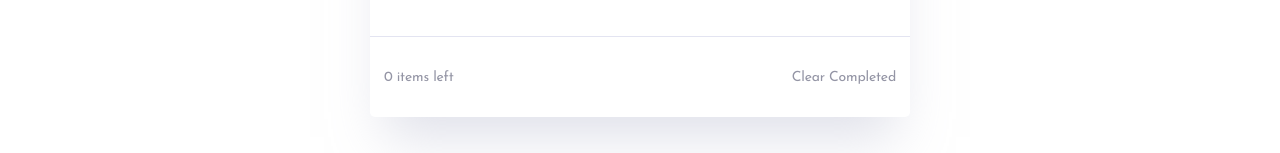
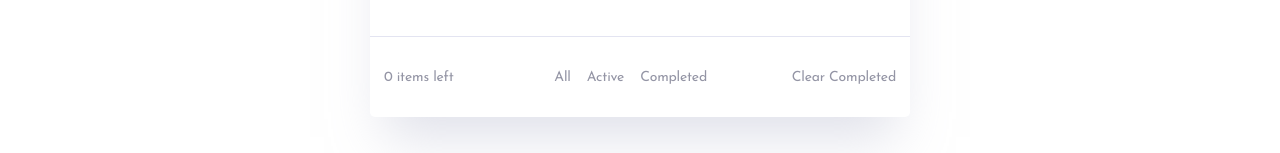
Before and after one commit to ronnypdev/Complex-Todo-App, a React (Vite) app: page / in a window 1280 px wide. Shown: the part 718-871 px from the top of the page. Built offline with nearby package versions, Linux system fonts and the light colour scheme.

Commit message:
Fixed the filter bug

```diff
--- a/src/assets/components/Todo.tsx
+++ b/src/assets/components/Todo.tsx
@@ -147,14 +147,21 @@ export default function Todo() {
           <div className="controls border-t border-t-lightGrey h-[15%] flex justify-between items-center px-[14px]">
             <p className="text-shadeGrey"><span>{addListItems.length}</span> items left</p>
               <ul className="flex justify-between items-center">
-              {addListItems.length > 0 &&
+                {addListItems.length > 0 && addListItems[0].filterNames ? (
                   addListItems[0].filterNames.map((filterItem, index) => (
                     <li
                       key={index}
-                  className={`ml-4 cursor-pointer ${index === isActiveIndex ? "text-primaryBlue" : 'text-shadeGrey'}`}
+                      className={`ml-4 cursor-pointer ${index === isActiveIndex ? "text-primaryBlue" : "text-shadeGrey"}`}
                       onClick={() => toggleActive(index)}
                     >{filterItem}</li>
-              ))}
+                  ))
+              ) : (
+                  <>
+                    <li className="ml-4 cursor-pointer text-shadeGrey">All</li>
+                    <li className="ml-4 cursor-pointer text-shadeGrey">Active</li>
+                    <li className="ml-4 cursor-pointer text-shadeGrey">Completed</li>
+                  </>
+                )}
               </ul>
             <p className="text-shadeGrey cursor-pointer">Clear Completed</p>
           </div>
```
Lines whose indentation alone changed are shown as unchanged.
